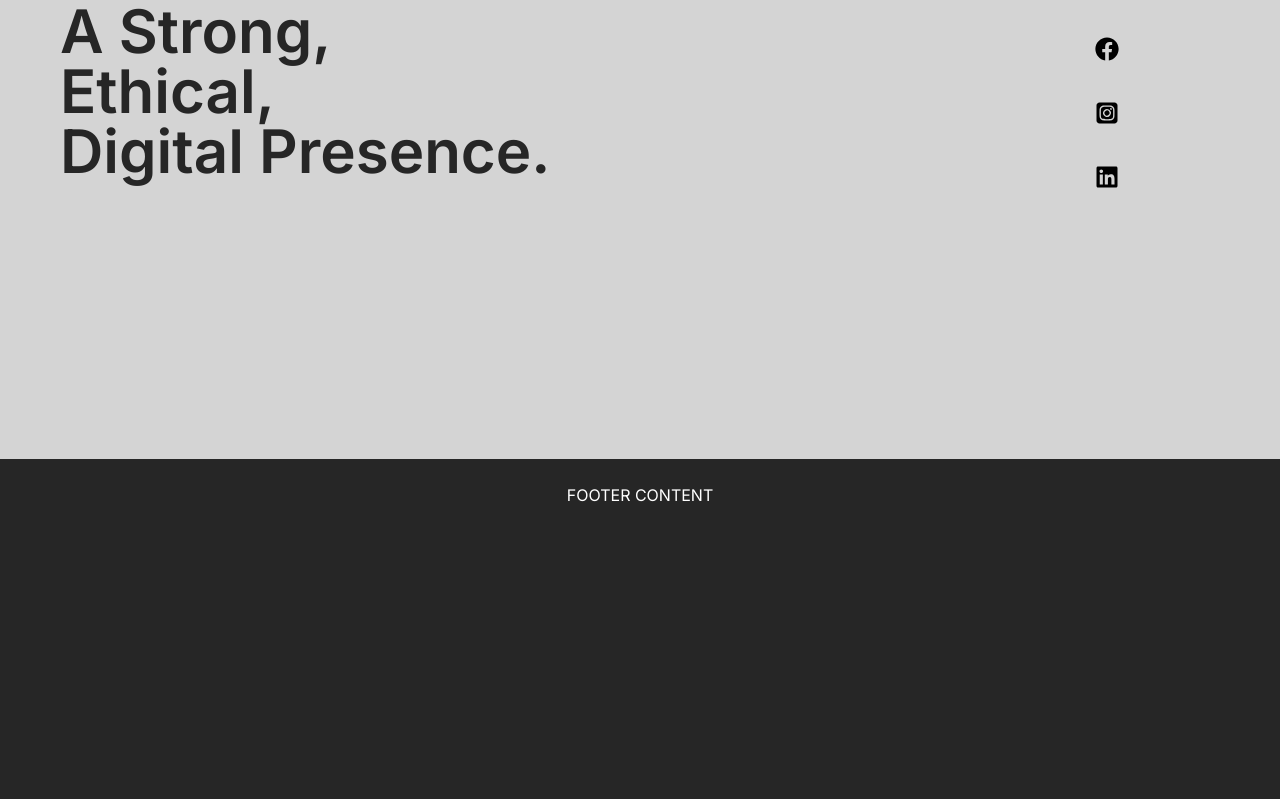
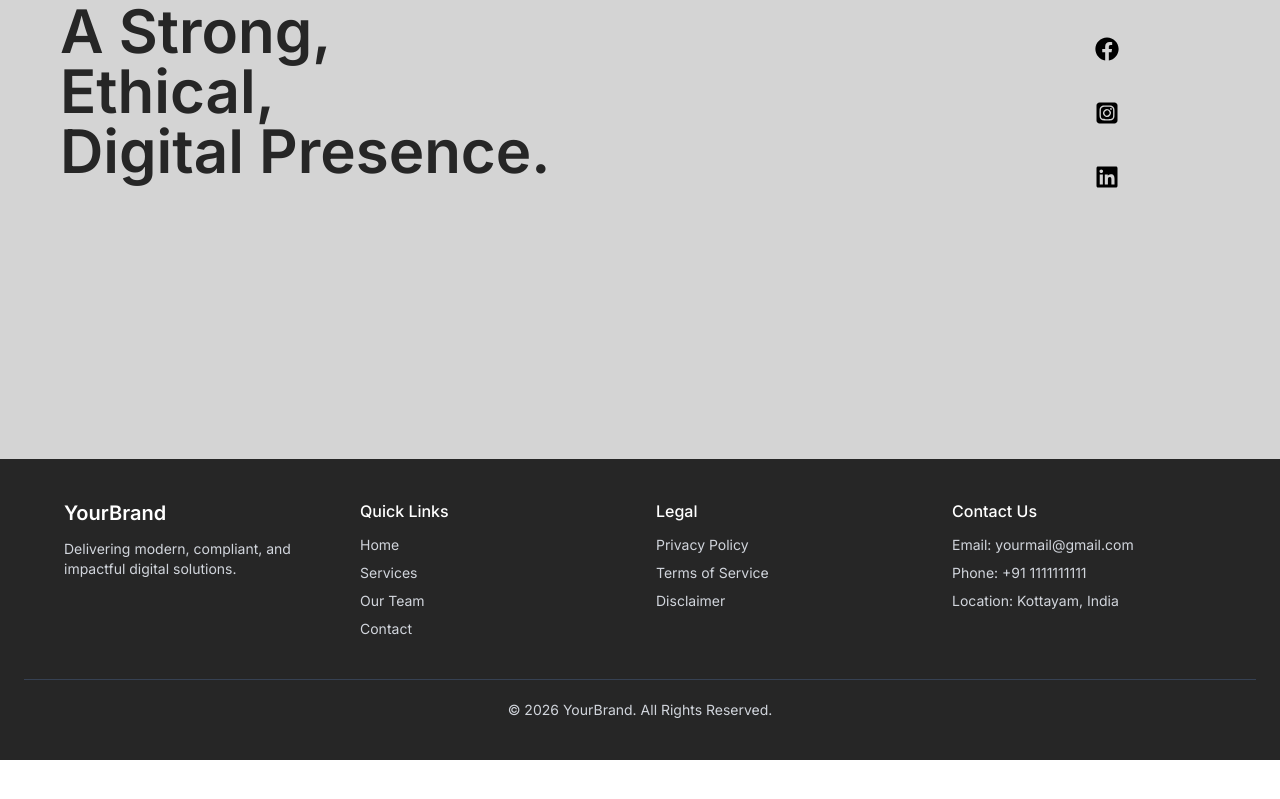
Before and after one commit to AkshayJosephJimmy/legal_digital_consultancy, a React (Vite) app in the folder legal_digital_frontend/: page /contact in a window 1280 px wide. Shown: the part 441-1240 px from the top of the page. After the commit the page ends 1201 px from the top, so only its background shows below. Built offline with nearby package versions, Linux system fonts and the light colour scheme.

Commit message:
Footer made with good ui and made it our color scheme

```diff
--- a/legal_digital_frontend/src/components/Footer.jsx
+++ b/legal_digital_frontend/src/components/Footer.jsx
@@ -5,8 +5,53 @@
 
 function Footer() {
   return (
-    <footer className="bg-neutral-800 h-100 text-white p-6 text-center">
-      <p>FOOTER CONTENT</p>
+  <footer className="bg-neutral-800 text-gray-300 py-10 px-6 ">
+      <div className="max-w-6xl mx-auto grid grid-cols-1 md:grid-cols-4 gap-8">
+
+        {/* Brand Section */}
+        <div>
+          <h2 className="text-white text-xl font-semibold mb-3">YourBrand</h2>
+          <p className="text-sm">
+            Delivering modern, compliant, and impactful digital solutions.
+          </p>
+        </div>
+
+        {/* Quick Links */}
+        <div>
+          <h3 className="text-white font-medium mb-3">Quick Links</h3>
+          <ul className="space-y-2 text-sm">
+            <li><a href="#" className="hover:text-white">Home</a></li>
+            <li><a href="#" className="hover:text-white">Services</a></li>
+            <li><a href="#" className="hover:text-white">Our Team</a></li>
+            <li><a href="#" className="hover:text-white">Contact</a></li>
+          </ul>
+        </div>
+
+        {/* Legal */}
+        <div>
+          <h3 className="text-white font-medium mb-3">Legal</h3>
+          <ul className="space-y-2 text-sm">
+            <li><a href="#" className="hover:text-white">Privacy Policy</a></li>
+            <li><a href="#" className="hover:text-white">Terms of Service</a></li>
+            <li><a href="#" className="hover:text-white">Disclaimer</a></li>
+          </ul>
+        </div>
+
+        {/* Contact */}
+        <div>
+          <h3 className="text-white font-medium mb-3">Contact Us</h3>
+          <ul className="space-y-2 text-sm">
+            <li>Email: <a href="mailto:yourmail@gmail.com" className="hover:text-white">yourmail@gmail.com</a></li>
+            <li>Phone: +91 1111111111</li>
+            <li>Location: Kottayam, India</li>
+          </ul>
+        </div>
+      </div>
+
+      {/* Bottom Line */}
+      <div className="mt-10 border-t border-gray-700 pt-5 text-center text-sm">
+        © {new Date().getFullYear()} YourBrand. All Rights Reserved.
+      </div>
     </footer>
   );
 }
```
